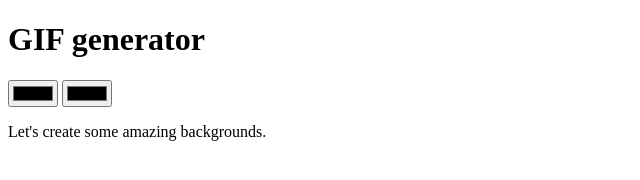
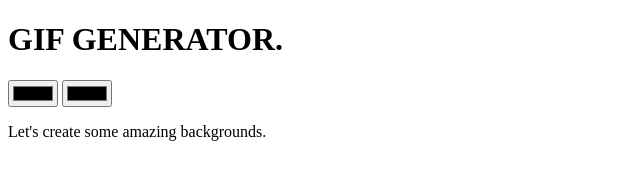
Before and after one commit to Dilshan-Lakruwan99/Background-Generator, a plain HTML site: page index.html in a window 1280 px wide. Shown: the whole page, without its empty margins (0-640 px from the left). Drawn offline with Linux system fonts and the light colour scheme.

Commit message:
capitalized title

```diff
--- a/index.html
+++ b/index.html
@@ -5,7 +5,7 @@
       <link rel="stylesheet" type="text" src="./style.css0"/>
    </head>
    <body>
-      <h1>GIF generator</h1>
+      <h1>GIF GENERATOR.</h1>
       <input class="color1" type="color">
       <input class="color2" type="color">
       <p>Let's create some amazing backgrounds.</p>
```
